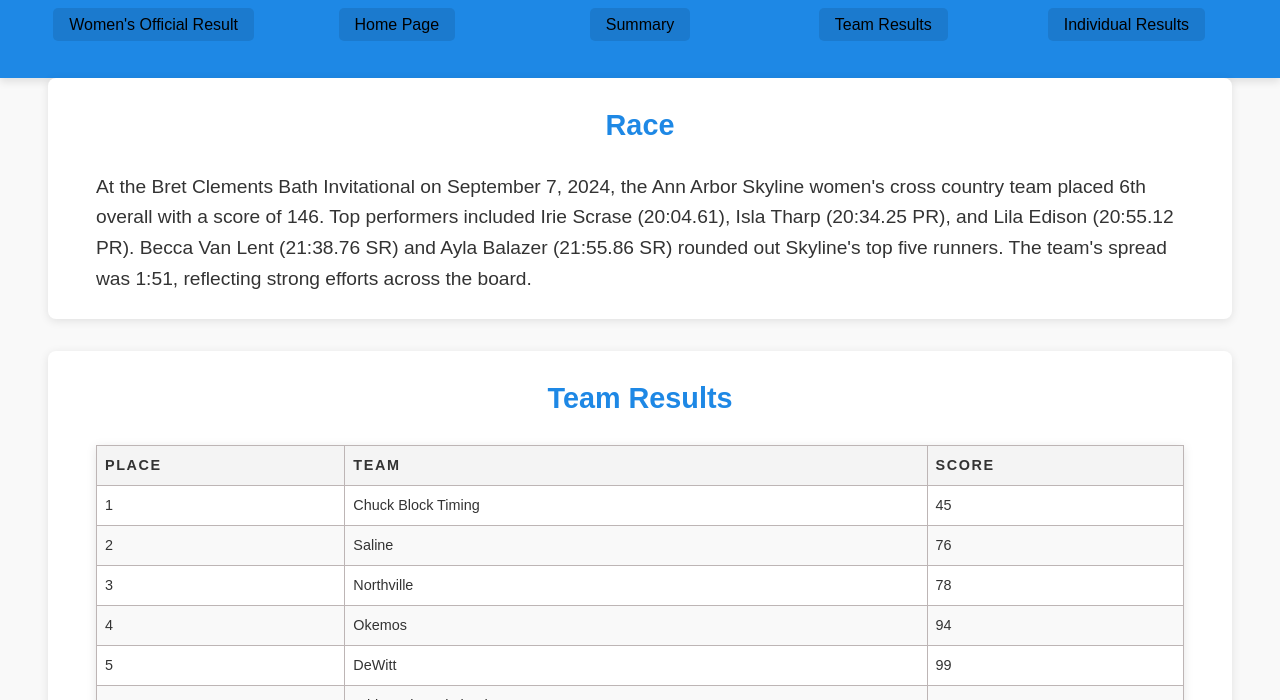
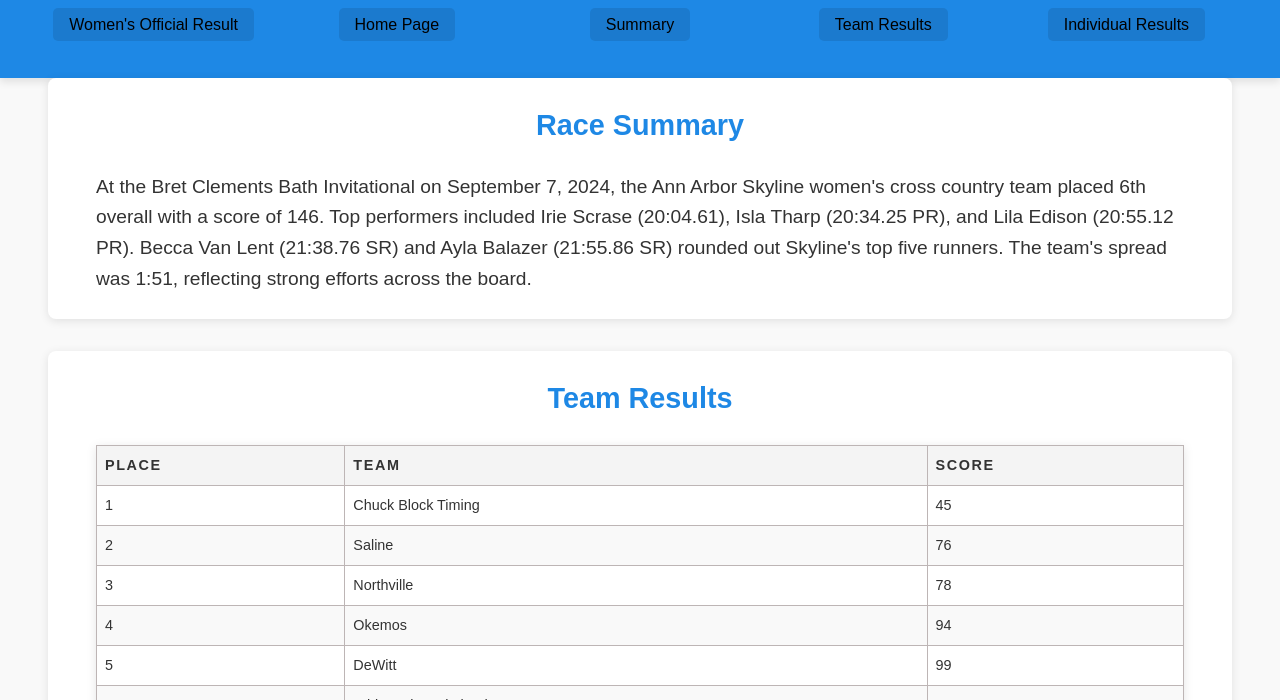
Before and after one commit to jiahongz7658/deliverable4, a plain HTML site: page Bret_Clements_Bath_Invitational_Womens_5000_Meters_Class_1_24.html in a window 1280 px wide. Shown: the part 100-800 px from the top of the page. Drawn offline with Linux system fonts and the light colour scheme.

Commit message:
Update Bret_Clements_Bath_Invitational_Womens_5000_Meters_Class_1_24.html

```diff
--- a/Bret_Clements_Bath_Invitational_Womens_5000_Meters_Class_1_24.html
+++ b/Bret_Clements_Bath_Invitational_Womens_5000_Meters_Class_1_24.html
@@ -23,7 +23,7 @@
 
 
     <section class="summary" id = "summary">
-    <h2>Race <Summary></Summary></h2>
+    <h2>Race Summary</h2>
       <p>At the Bret Clements Bath Invitational on September 7, 2024, the Ann Arbor Skyline women's cross country team placed 6th overall with a score of 146. Top performers included <span class="athlete">Irie Scrase</span> (<time>20:04.61</time>), <span class="athlete">Isla Tharp</span> (<time>20:34.25</time> PR), and <span class="athlete">Lila Edison</span> (<time>20:55.12</time> PR). <span class="athlete">Becca Van Lent</span> (<time>21:38.76</time> SR) and <span class="athlete">Ayla Balazer</span> (<time>21:55.86</time> SR) rounded out Skyline's top five runners. The team's spread was 1:51, reflecting strong efforts across the board.</p>
     </section>
 <section id="team-results">
```
